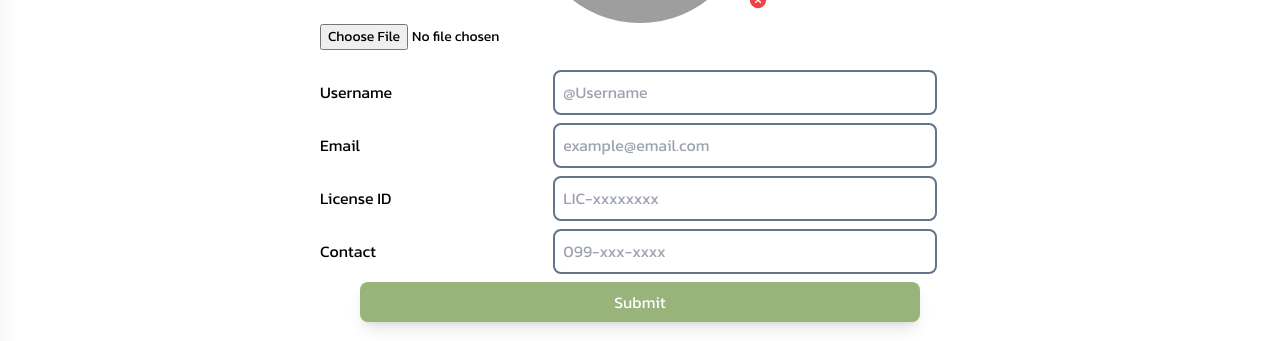
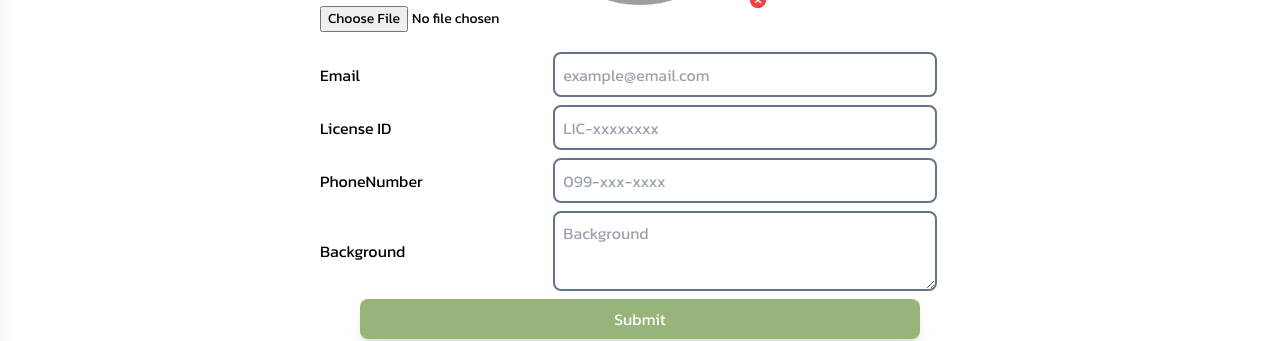
Before and after one commit to soAcademy/bedlendule, a React (Create React App) app: page /setting in a window 1280 px wide. Shown: the part 420-761 px from the top of the page. Built offline with nearby package versions, Linux system fonts and the light colour scheme; no server answers; grey boxes are pictures that could not be loaded.

Commit message:
pull for update

```diff
--- a/src/CalenderDoctor/Components/ProfileSetting.js
+++ b/src/CalenderDoctor/Components/ProfileSetting.js
@@ -4,10 +4,10 @@ import { CiCircleRemove } from "react-icons/ci";
 import { IoIosCloseCircle } from "react-icons/io";
 
 const ProfileSetting = () => {
-  const [username, setUsername] = useState();
+  const [background, setBackground] = useState();
   const [email, setEmail] = useState();
   const [licenseId, setLicenseId] = useState();
-  const [contact, setContact] = useState();
+  const [phoneNumber, setPhoneNumber] = useState();
   const [selectedImage, setSelectedImage] = useState(null);
 
   const getUserUUID = () => localStorage.getItem("uuid");
@@ -17,9 +17,10 @@ const ProfileSetting = () => {
     const _data = JSON.stringify({
       uuid: getUserUUID(),
       email: email,
-      phoneNumber: contact,
+      phoneNumber: phoneNumber,
       licenseId: licenseId,
-      profilePictureUrl: selectedImage.name,
+      profilePictureUrl: selectedImage?.name,
+      background:background
     });
     console.log("_data", _data);
   };
@@ -76,16 +77,7 @@ const ProfileSetting = () => {
                   <IoIosCloseCircle className="text-red-500" />
                 </button>
                 <div className="my-auto flex flex-col space-y-2  ">
-                  <div className="flex flex-row space-x-5">
-                    <div className="my-auto w-1/3">Username</div>
-                    <input
-                      onChange={(e) => setUsername(e.target.value)}
-                      type="text"
-                      className="flex h-[45px] w-3/5 items-center rounded-lg border-2 border-slate-500 p-2"
-                      id="username"
-                      placeholder="@Username"
-                    />
-                  </div>
+
                   <div className="flex flex-row space-x-5">
                     <div className="my-auto w-1/3">Email</div>
                     <input
@@ -107,15 +99,25 @@ const ProfileSetting = () => {
                     />
                   </div>
                   <div className="flex flex-row space-x-5">
-                    <div className="my-auto w-1/3">Contact</div>
+                    <div className="my-auto w-1/3">PhoneNumber</div>
                     <input
-                      onChange={(e) => setContact(e.target.value)}
+                      onChange={(e) => setPhoneNumber(e.target.value)}
                       type="tel"
                       className="flex h-[45px] w-3/5 items-center rounded-lg border-2 border-slate-500 p-2"
                       id="phoneNumber"
                       placeholder="099-xxx-xxxx"
                       minLength={10}
-                      maxlength={10}
+                      maxLength={10}
+                    />
+                  </div>
+                  <div className="flex flex-row space-x-5">
+                    <div className="my-auto w-1/3">Background</div>
+                    <textarea
+                      onChange={(e) => setBackground(e.target.value)}
+                      type="text"
+                      className="flex h-[80px] w-3/5 items-center rounded-lg border-2 border-slate-500 p-2"
+                      id="background"
+                      placeholder="Background"
                     />
                   </div>
 
--- a/src/CalenderDoctor/Components/SelectDoctor.js
+++ b/src/CalenderDoctor/Components/SelectDoctor.js
@@ -18,6 +18,7 @@ const useGetdoctors = ({ date }) => {
   const [openDoctorDetail, setOpenDoctorDetail] = useState(false);
 
   const findFreeDoctor = (allDoctors) => {
+    console.log("allDoctors",allDoctors)
     const findRequestNull = allDoctors.map((allDoctors) =>
       allDoctors.timeslots.filter((timeslots) => timeslots.requestId === null)
     );
```
